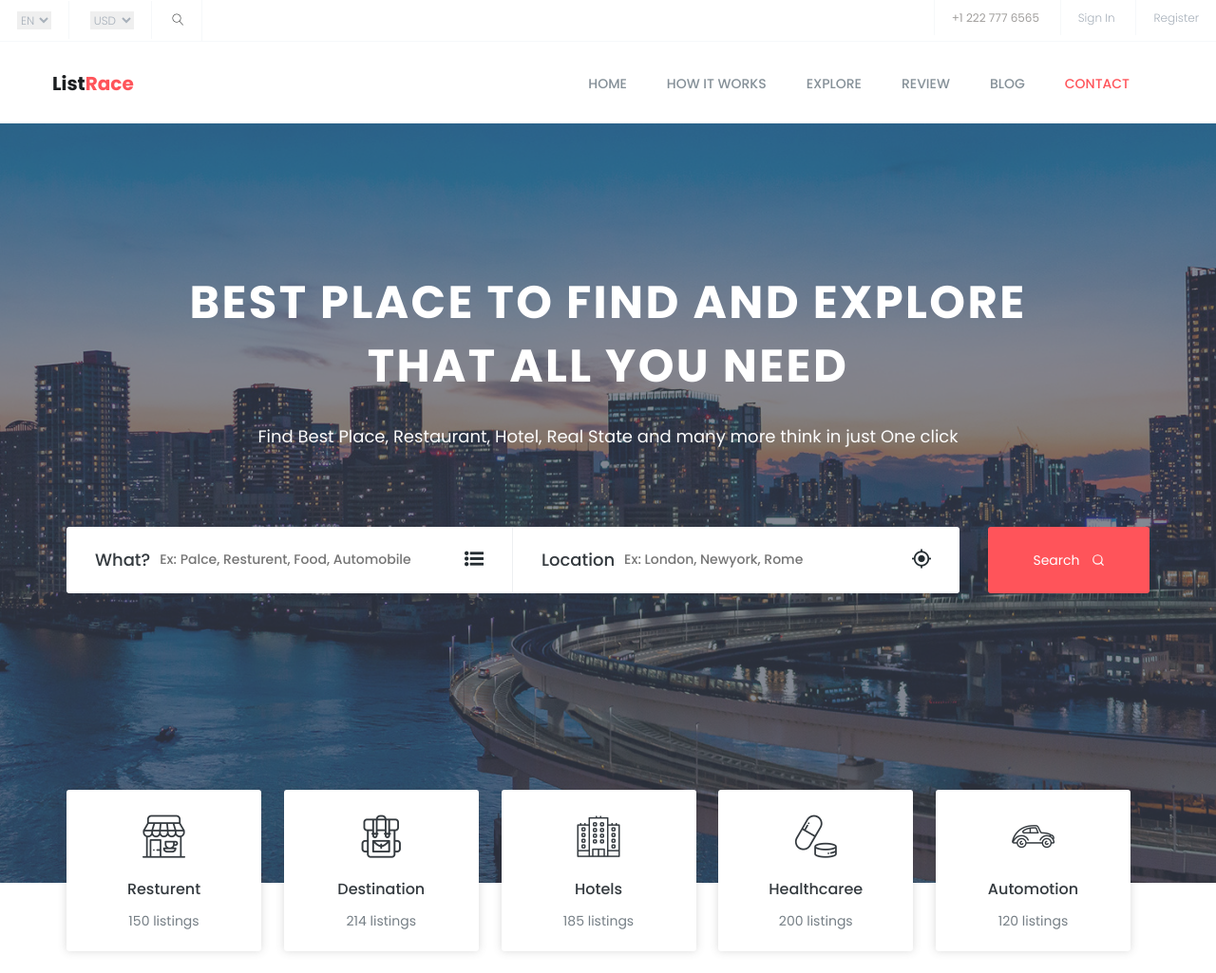
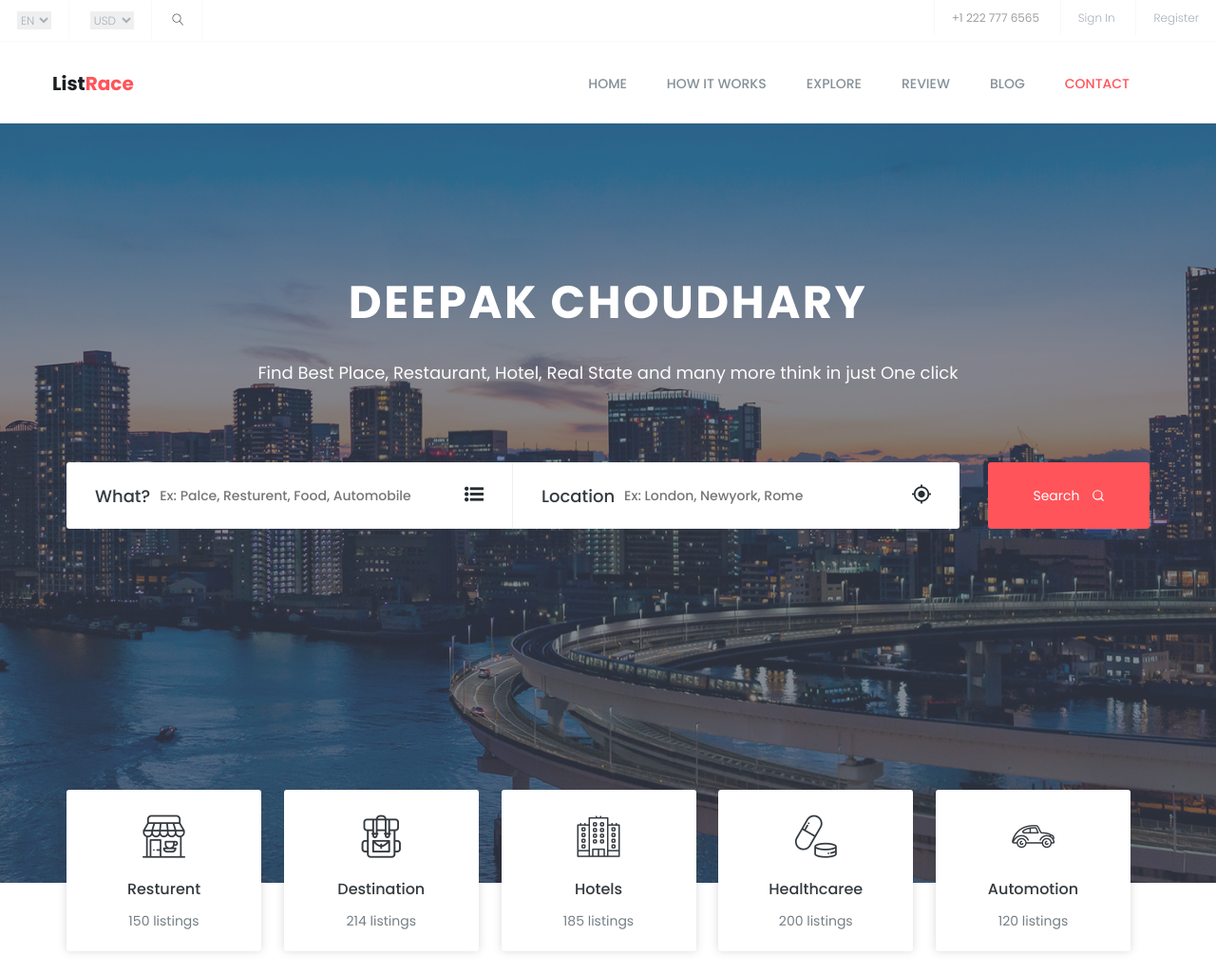
Before and after one commit to heydeepakch/listrace-v1.0, a plain HTML site: page index.html in a window 1280 px wide. Shown: the top 1025 px of the page at 95% size. Drawn offline with nearby package versions, Linux system fonts and the light colour scheme.

Commit message:
changed text in the h2

```diff
--- a/index.html
+++ b/index.html
@@ -148,7 +148,7 @@
 		<section id="home" class="welcome-hero">
 			<div class="container">
 				<div class="welcome-hero-txt">
-					<h2>best place to find and explore <br> that all you need </h2>
+					<h2>Deepak Choudhary<br> </h2>
 					<p>
 						Find Best Place, Restaurant, Hotel, Real State and many more think in just One click
 					</p>
```
